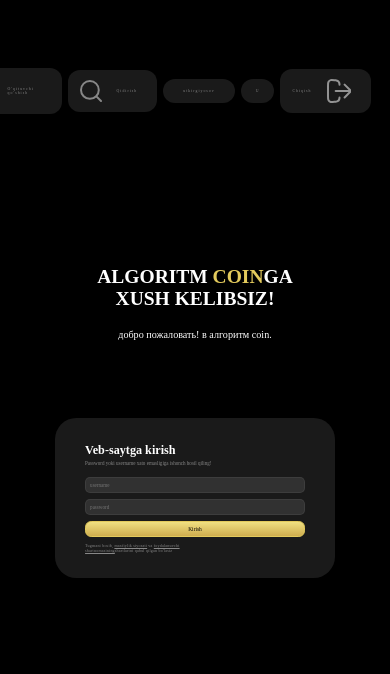
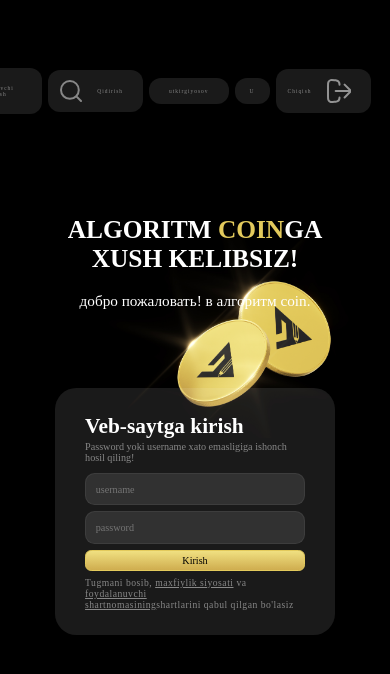
Before and after one commit to azimjonking/algoritmcoin, a React (Create React App) app: page / in a window 390 px wide. Shown: the top 674 px of the page. Built offline with nearby package versions, Linux system fonts and the light colour scheme; a web font is replaced by a local one.

Commit message:
fix some login media

```diff
--- a/src/index.css
+++ b/src/index.css
@@ -81,3 +81,14 @@ input {
   border: none;
   outline: none;
 }
+
+
+@media screen and (max-width: 768px) {
+  :root {
+    --biggest-fs: 6.51vw; /* 96px */
+    --bigger-fs: 5.47vw;  /* 60px */
+    --big-fs: 3.91vw;
+    --normal-fs: 2.61vw;
+    --small-fs: 1.4vw;
+  }
+}
--- a/src/routes/login/Login.css
+++ b/src/routes/login/Login.css
@@ -53,13 +53,13 @@
 .login-form__title {
   font-size: var(--bigger-fs);
   color: var(--text-color);
-	font-family: 'SF Pro heavy';
+  font-family: "SF Pro heavy";
 }
 
 .login-form__subtitle {
   margin-top: 0.52vw;
   font-size: 1.3vw;
-	font-family: 'SF Pro regular';
+  font-family: "SF Pro regular";
   color: var(--primary-color);
 }
 
@@ -81,7 +81,7 @@
   background: rgba(255, 255, 255, 0.1);
   font-size: 1.3vw;
   color: var(--text-color);
-	font-family: 'SF Pro regular';
+  font-family: "SF Pro regular";
   transition: all 0.3s ease;
 }
 
@@ -95,7 +95,7 @@
 .login-form__container > p {
   font-size: 1.04vw;
   letter-spacing: 0.052vw;
-	font-family: 'SF Pro regular';
+  font-family: "SF Pro regular";
   color: var(--primary-color);
 }
 .error_border > input {
@@ -116,8 +116,8 @@
 @media screen and (max-width: 768px) {
   .login {
     justify-content: center;
-    padding-top: 10.42vw;
-    padding-bottom: 10.42vw;
+    padding-top: 5.47vw;
+    padding-bottom: 3.91vw;
   }
 
   .login-form {
@@ -132,6 +132,10 @@
     right: 0;
   }
 
+  .login-form__subtitle {
+    font-size: 2.61vw;
+  }
+
   .login-form__container {
     margin-top: 2.6vw;
     display: grid;
@@ -139,9 +143,20 @@
     gap: 1.56vw;
   }
 
+  .login-form__container > input {
+    padding: 2.47vw;
+    border-radius: 2.47vw;
+    border: 0.13 solid #ffffff10;
+    font-size: 2.61vw;
+  }
+
   .login-form__container > input,
   .login-form__container > button {
     width: 40vw;
+  }
+  .login-form__container > p {
+    font-size: 2.47vw;
+    letter-spacing: 0.13vw;
   }
 }
 
@@ -166,9 +181,9 @@
   }
 
   .login-form .coin-bg {
-    width: 57vw;
-    bottom: 60%;
-    right: 0;
+    width: 80vw;
+    bottom: 70%;
+    right: -20vw;
   }
 
   .login-form__container > input,
--- a/src/routes/login/Login.jsx
+++ b/src/routes/login/Login.jsx
@@ -5,6 +5,8 @@ import { Link } from 'react-router-dom'
 import { Flip, toast } from 'react-toastify'
 import { LoadingBtn } from '../../components/loading_btn/LoadingBtn'
 import { MAIN_URL } from '../../url/MainUrl'
+import { LazyLoadImage } from 'react-lazy-load-image-component';
+
 import './Login.css'
 const Login = () => {
 
@@ -65,6 +67,9 @@ const Login = () => {
 				<p className='section-subtitle'>ДОБРО ПОЖАЛОВАТЬ! В АЛГОРИТМ COIN.</p>
 			</div>
 			<form className='login-form'>
+				<div className='coin-bg'>
+          <LazyLoadImage src='./assets/coin.png' alt='coin' effect='blur' />
+        </div>
 				<div className='login-form__header'>
 					<h3 className='login-form__title'>Veb-saytga kirish</h3>
 					<p className='login-form__subtitle'>
```
Lines whose indentation alone changed are shown as unchanged.
